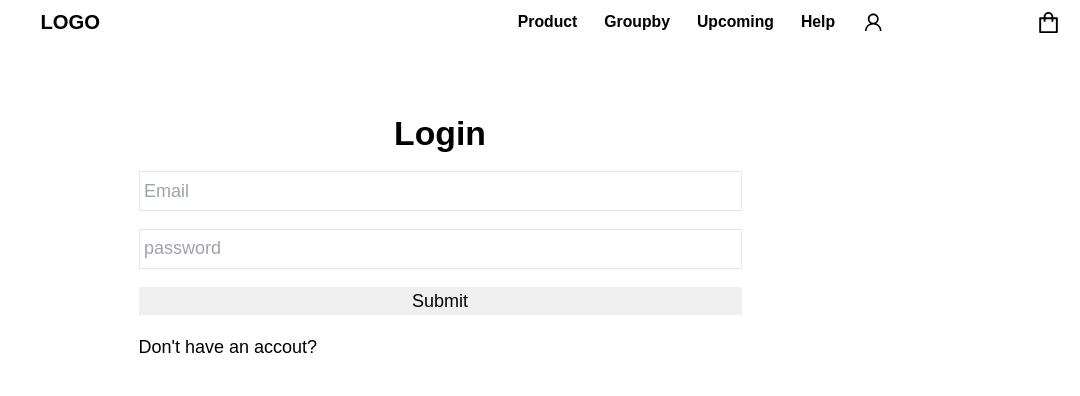
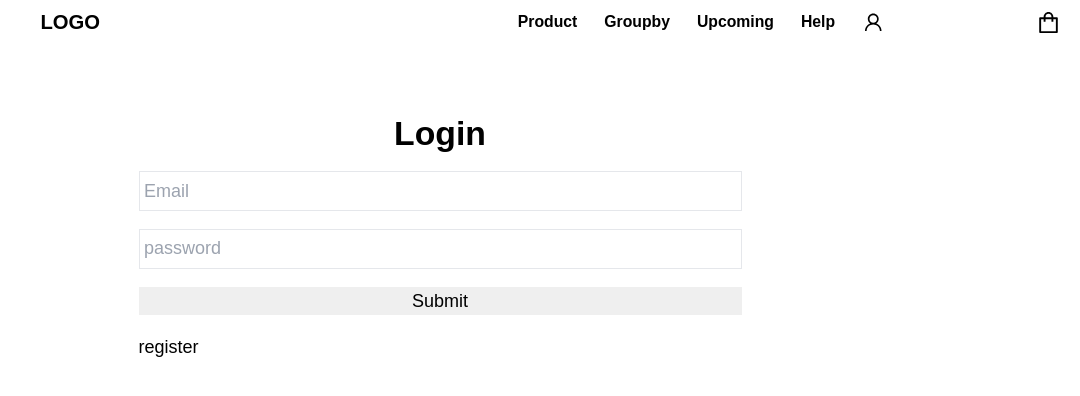
Before and after one commit to bhatara007/KB-shop, a Next.js app: page /login in a window 1280 px wide. Shown: the top 396 px of the page, without its empty margins (200-1280 px from the left). Built offline with nearby package versions, Linux system fonts and the light colour scheme.

Commit message:
fix font sizing

```diff
--- a/src/pages/checkout/index.tsx
+++ b/src/pages/checkout/index.tsx
@@ -84,7 +84,7 @@ const index = () => {
                       />
                       <div>
                         <h2 className='text-2xl'>{item.title}</h2>
-                        <div className="">
+                        <div>
                           <div className="w-28 h-5 flex space-x-1 items-center text-xs">
                             <button
                               className="w-3 h-3"
--- a/src/pages/login/index.tsx
+++ b/src/pages/login/index.tsx
@@ -51,7 +51,7 @@ export const Login = () => {
           <div className="w-full">
             <div className="">
               <Link href="/register">
-                <a className="text-black"> Don't have an accout? </a>
+                <a className="text-black"> {"register"} </a>
               </Link>
             </div>
           </div>
```
